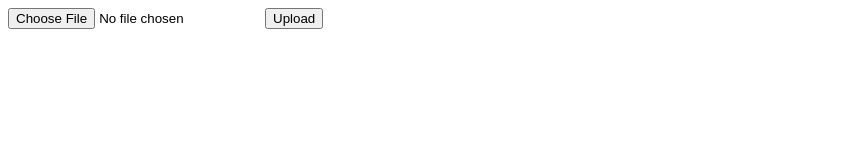
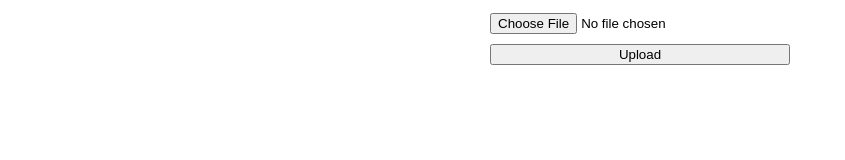
Before and after one commit to HiufaiLau/Simple-AWS-S3, a website: page client/index.html in a window 1280 px wide. Shown: the whole page, without its empty margins (0-845 px from the left). Drawn offline with Linux system fonts and the light colour scheme.

Commit message:
update files

```diff
--- a/client/index.css
+++ b/client/index.css
@@ -0,0 +1,22 @@
+form {
+  display: flex;
+  flex-direction: column;
+  width: 300px;
+  margin: auto;
+}
+
+form > * {
+  margin: 5px 0;
+  box-sizing: border-box;
+}
+form {
+  display: flex;
+  flex-direction: column;
+  width: 300px;
+  margin: auto;
+}
+
+form > * {
+  margin: 5px 0;
+  box-sizing: border-box;
+}
--- a/client/index.html
+++ b/client/index.html
@@ -1,3 +1,4 @@
+<!DOCTYPE html>
 <html lang="en">
   <head>
     <meta charset="UTF-8" />
```
